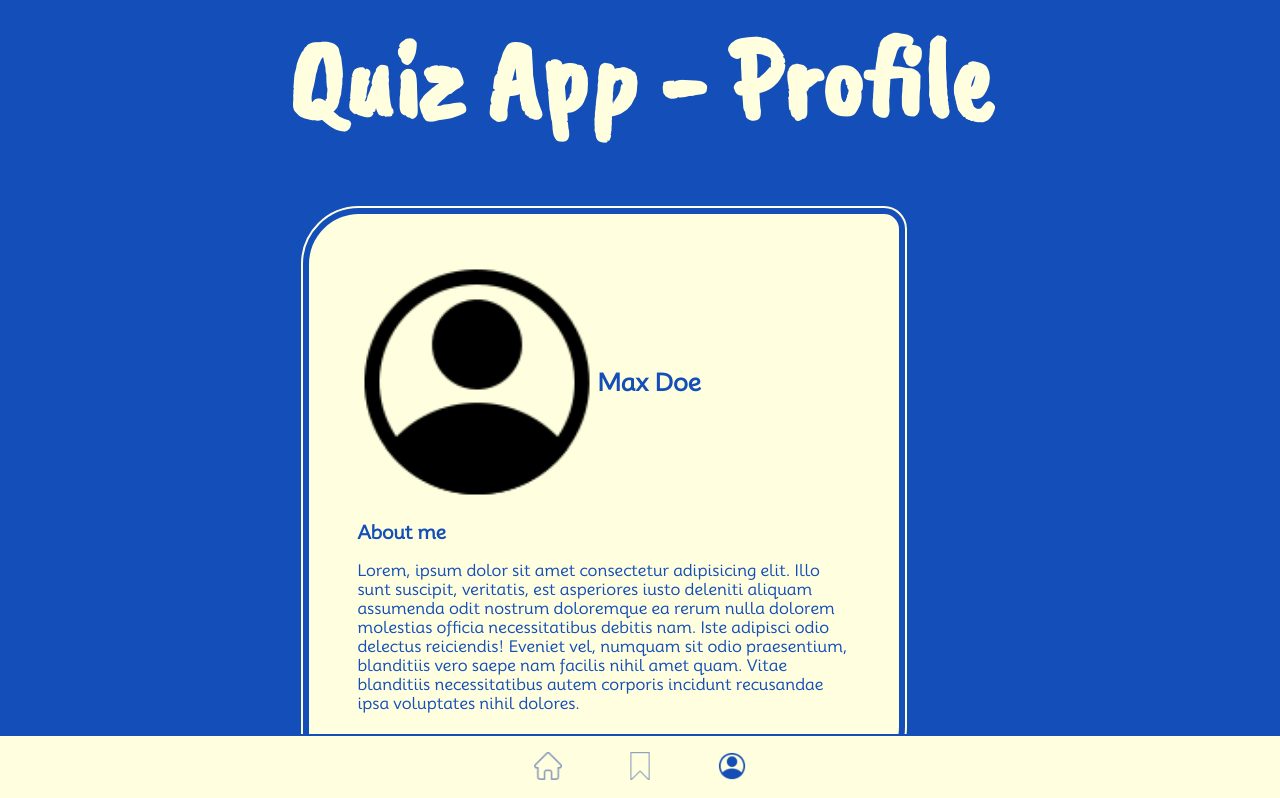
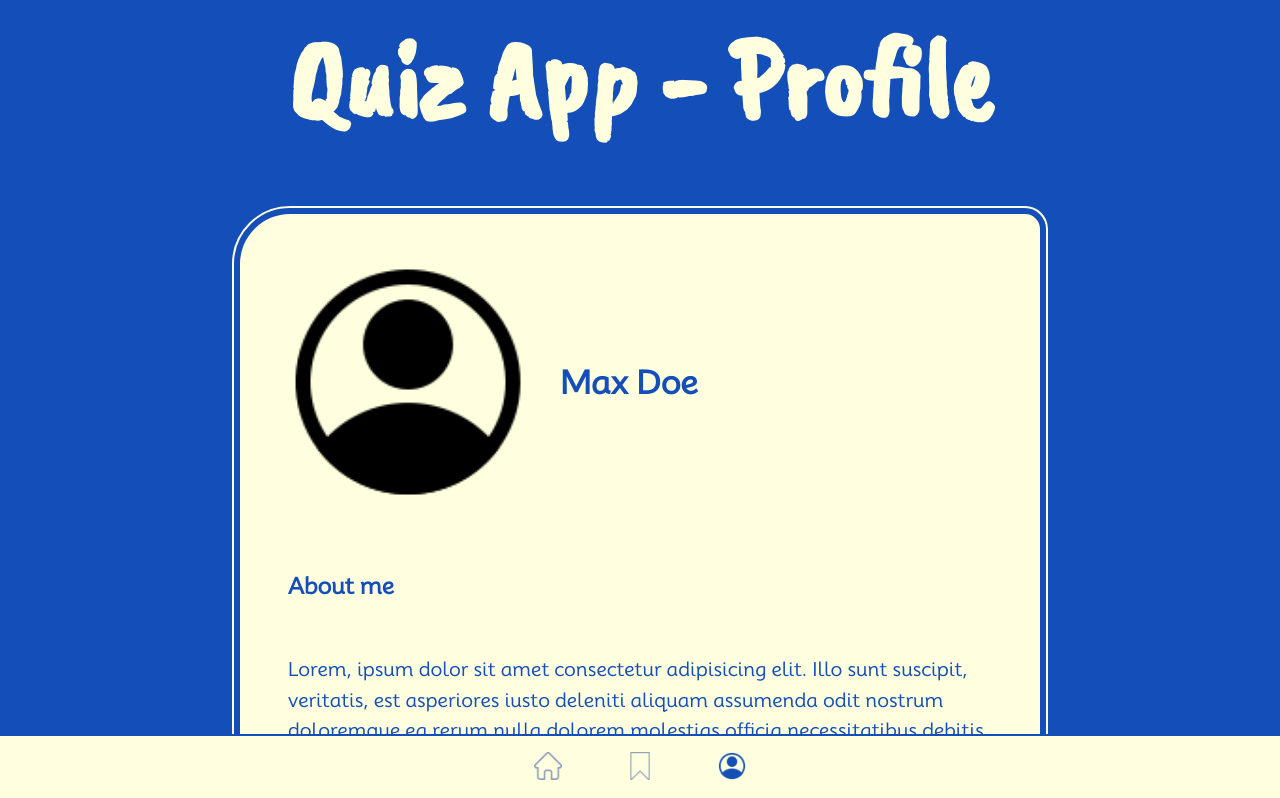
Before and after one commit to renewensel/rene-quiz-app, a plain HTML site: page profile.html in a window 1280 px wide. Shown: the top 798 px of the page. Drawn offline with Linux system fonts and the light colour scheme.

Commit message:
style changes to profile page

```diff
--- a/components/button.css
+++ b/components/button.css
@@ -1,3 +1,7 @@
+
+/* Button for showing and hiding answer */
+
+
 .card__btn-show-answer {
     width: 400px;
     cursor: pointer;
--- a/profile.html
+++ b/profile.html
@@ -14,10 +14,10 @@
         <section>
             <article class="profile">
                 <img class="profile--picture" src="./resources/profile_filled.png" alt="profile picture">
-                <h2>Max Doe</h2>
+                <h2 class="profile--name">Max Doe</h2>
                 <div class="about-me">
-                    <h3>About me</h3>
-                    <p>Lorem, ipsum dolor sit amet consectetur adipisicing elit. Illo sunt suscipit, veritatis, est asperiores iusto deleniti aliquam assumenda odit nostrum doloremque ea rerum nulla dolorem molestias officia necessitatibus debitis nam.
+                    <h3 class="about-me-heading">About me</h3>
+                    <p class="about-me-text">Lorem, ipsum dolor sit amet consectetur adipisicing elit. Illo sunt suscipit, veritatis, est asperiores iusto deleniti aliquam assumenda odit nostrum doloremque ea rerum nulla dolorem molestias officia necessitatibus debitis nam.
                     Iste adipisci odio delectus reiciendis! Eveniet vel, numquam sit odio praesentium, blanditiis vero saepe nam facilis nihil amet quam. Vitae blanditiis necessitatibus autem corporis incidunt recusandae ipsa voluptates nihil dolores.</p>
                 </div>
             </article>
--- a/styles.css
+++ b/styles.css
@@ -49,6 +49,44 @@ body {
 .main-content {
     margin-top: 2rem;
     margin-bottom: 80px;
+}
+
+
+.profile {
+    width: 800px;
+    display: flex;
+    flex-flow: row;
+    color: var(--dark-blue);
+    background-color: var(--light-yellow);
+    border-radius: 50px 15px;
+    margin: 2rem;
+    padding: 3rem;
+    outline: solid 2px var(--light-yellow);
+    outline-offset: 0.4rem;
+    flex-wrap: wrap;
+    align-items: center;
+}
+
+.profile--picture {
+    width: 240px;
+}
+
+.profile--name {
+    font-size: 2rem;
+    padding: 2rem;
+}
+
+.about-me-heading {
+    font-size: 1.4rem;
+    font-weight: 600;
+    padding-top: 3rem;
+}
+
+.about-me-text {
+    font-size: 1.2rem;
+    line-height: 160%;
+    padding-bottom: 2rem;
+    padding-top: 2rem;
 }
 
 
@@ -135,25 +173,3 @@ body {
     content: url("./resources/bookmark_filled.png");
     filter: invert(19%) sepia(97%) saturate(2238%) hue-rotate(213deg) brightness(90%) contrast(91%);
 }
-
-
-
-
-.profile {
-    width: 590px;
-    display: flex;
-    flex-flow: row;
-    color: var(--dark-blue);
-    background-color: var(--light-yellow);
-    border-radius: 50px 15px;
-    margin: 2rem;
-    padding: 3rem;
-    outline: solid 2px var(--light-yellow);
-    outline-offset: 0.4rem;
-    flex-wrap: wrap;
-    align-items: center;
-}
-
-.profile--picture {
-    width: 240px;
-}
```
Also changed, not shown: bookmark.css (deleted, +0 -10 lines).
